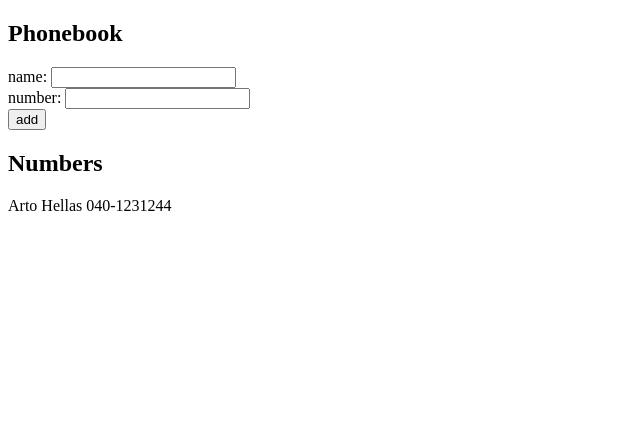
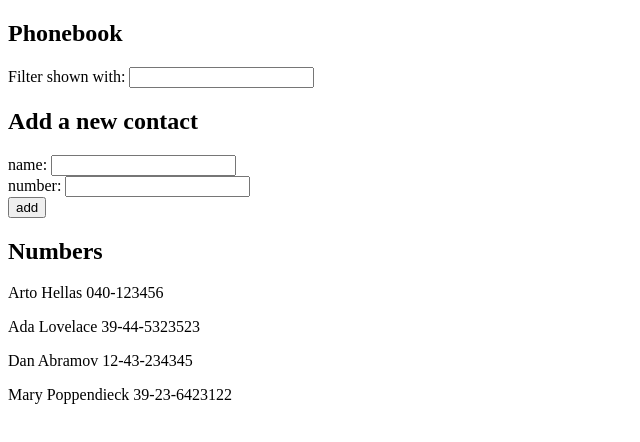
Before and after one commit to bbb-5/Fullstack_open, a React (Vite) app in the folder osa2/puhelinluettelo/: page / in a window 1280 px wide. Shown: the top 442 px of the page, without its empty margins (0-640 px from the left). Built offline with nearby package versions, Linux system fonts and the light colour scheme.

Commit message:
2.9 search

```diff
--- a/osa2/puhelinluettelo/src/App.jsx
+++ b/osa2/puhelinluettelo/src/App.jsx
@@ -9,10 +9,16 @@ const Person = ({person}) => {
 
 const App = () => {
   const [persons, setPersons] = useState([
-    { name: 'Arto Hellas', number: '040-1231244'}
+    { name: 'Arto Hellas', number: '040-123456' },
+    { name: 'Ada Lovelace', number: '39-44-5323523' },
+    { name: 'Dan Abramov', number: '12-43-234345' },
+    { name: 'Mary Poppendieck', number: '39-23-6423122' }
   ])
+
   const [newName, setNewName] = useState('')
   const [newNumber, setNewNumber] = useState('')
+  const [newFilter, setFilter] = useState('')
+  const [showAll, setShowAll] = useState(true)
 
   const addPerson = (event) => {
     event.preventDefault()
@@ -33,6 +39,11 @@ const App = () => {
     setNewNumber('')
   }
 
+  const personsToShow = showAll
+  ? persons
+  : persons.filter(person =>
+    person.name.toUpperCase().includes(newFilter.toUpperCase()))
+
   const handleNameChange = (event) => {
     setNewName(event.target.value)
   }
@@ -41,9 +52,22 @@ const App = () => {
     setNewNumber(event.target.value)
   }
 
+  const handleFilterChange = (event) => {
+    setFilter(event.target.value)
+
+    if (event.target.value === '') {
+      setShowAll(true)
+    } else {
+      setShowAll(false)
+    }
+
+  }
+
   return (
     <div>
       <h2>Phonebook</h2>
+      <div> Filter shown with: <input value={newFilter} onChange={handleFilterChange}/></div>
+      <h2>Add a new contact</h2>
       <form onSubmit={addPerson}>
         <div> name: <input value={newName} onChange={handleNameChange}/></div>
         <div>number: <input value={newNumber} onChange={handleNumberChange}/></div>
@@ -52,7 +76,7 @@ const App = () => {
         </div>
       </form>
       <h2>Numbers</h2>
-      {persons.map(person =>
+      {personsToShow.map(person =>
         <Person key={person.name} person={person}/>
       )}
     </div>
```
